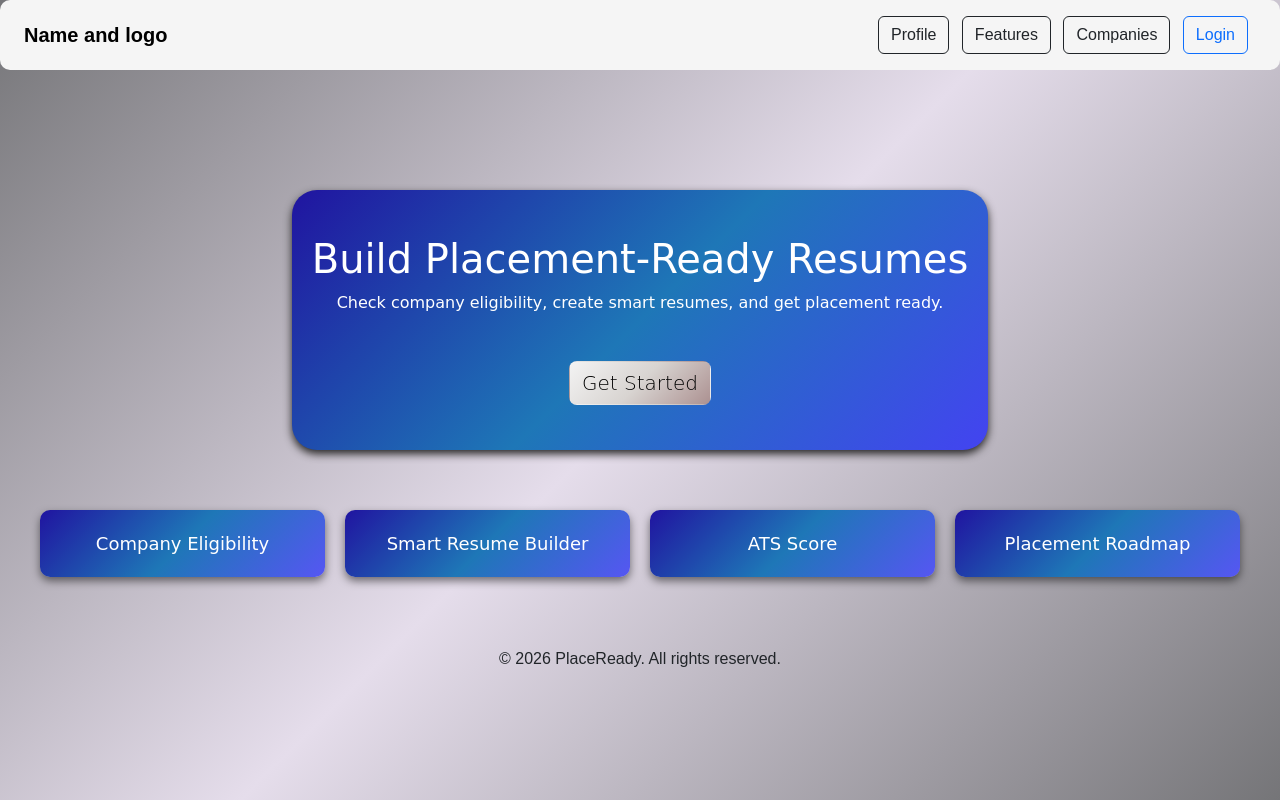
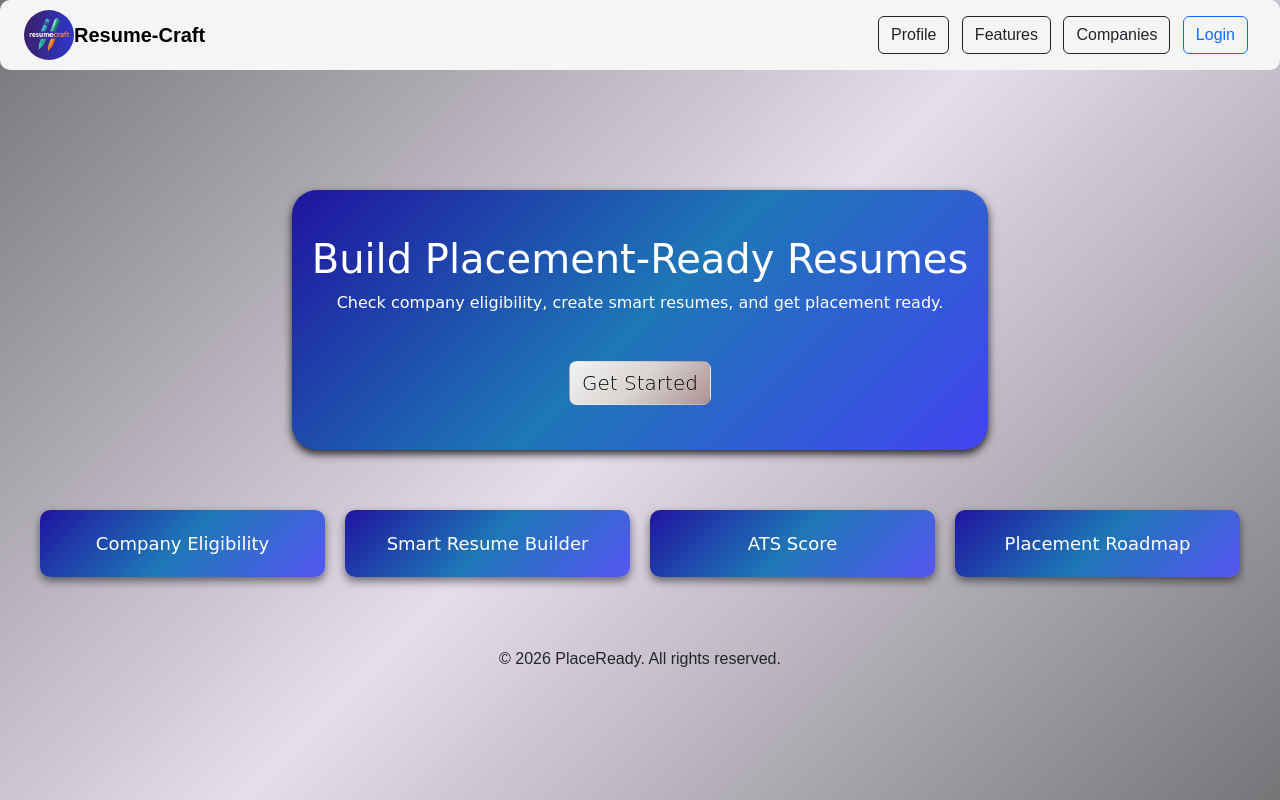
Before and after one commit to Ashutoshkumbhar/RESUME-BUILDER, a plain HTML site: page FRONT_END/index.html in a window 1280 px wide. Drawn offline with nearby package versions, Linux system fonts and the light colour scheme.

Commit message:
index.html updated

```diff
--- a/FRONT_END/index.html
+++ b/FRONT_END/index.html
@@ -14,11 +14,16 @@
     <style>
       body {
         background: linear-gradient(135deg, #757578, #e5ddeb, #757578);
+
         font-family: Arial, Helvetica, sans-serif;
         border-radius: 2px solid black;
         margin: 0px;
         padding: 0px;
         height: 100vh;
+      }
+      #logo{
+        width: 50px;
+        border-radius: 50%;
       }
       .hero {
         height: 400px;
@@ -94,7 +99,8 @@
       class="navbar navbar-expand-lg navbar-light px-4"
       style="height: 70px"
     >
-      <a class="navbar-brand fw-bold" href="#">Name and logo</a>
+      <img src="./logo.png" alt="" id="logo">
+      <a class="navbar-brand fw-bold" href="">Resume-Craft</a>
 
       <div class="ms-auto">
         <a href="" class="btn btn-outline-dark me-2">Profile</a>
```
Also changed, not shown: 1 other file.
